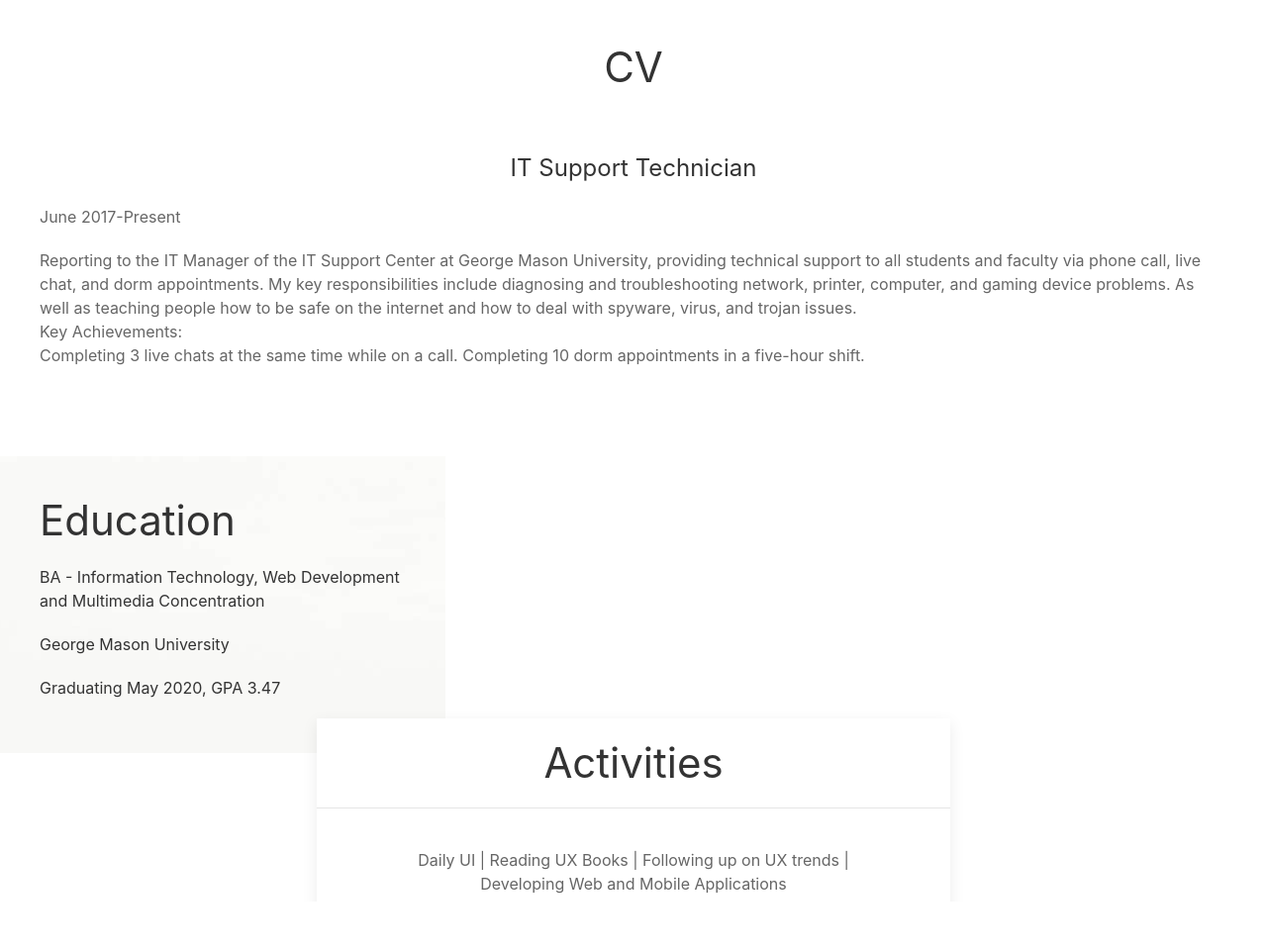
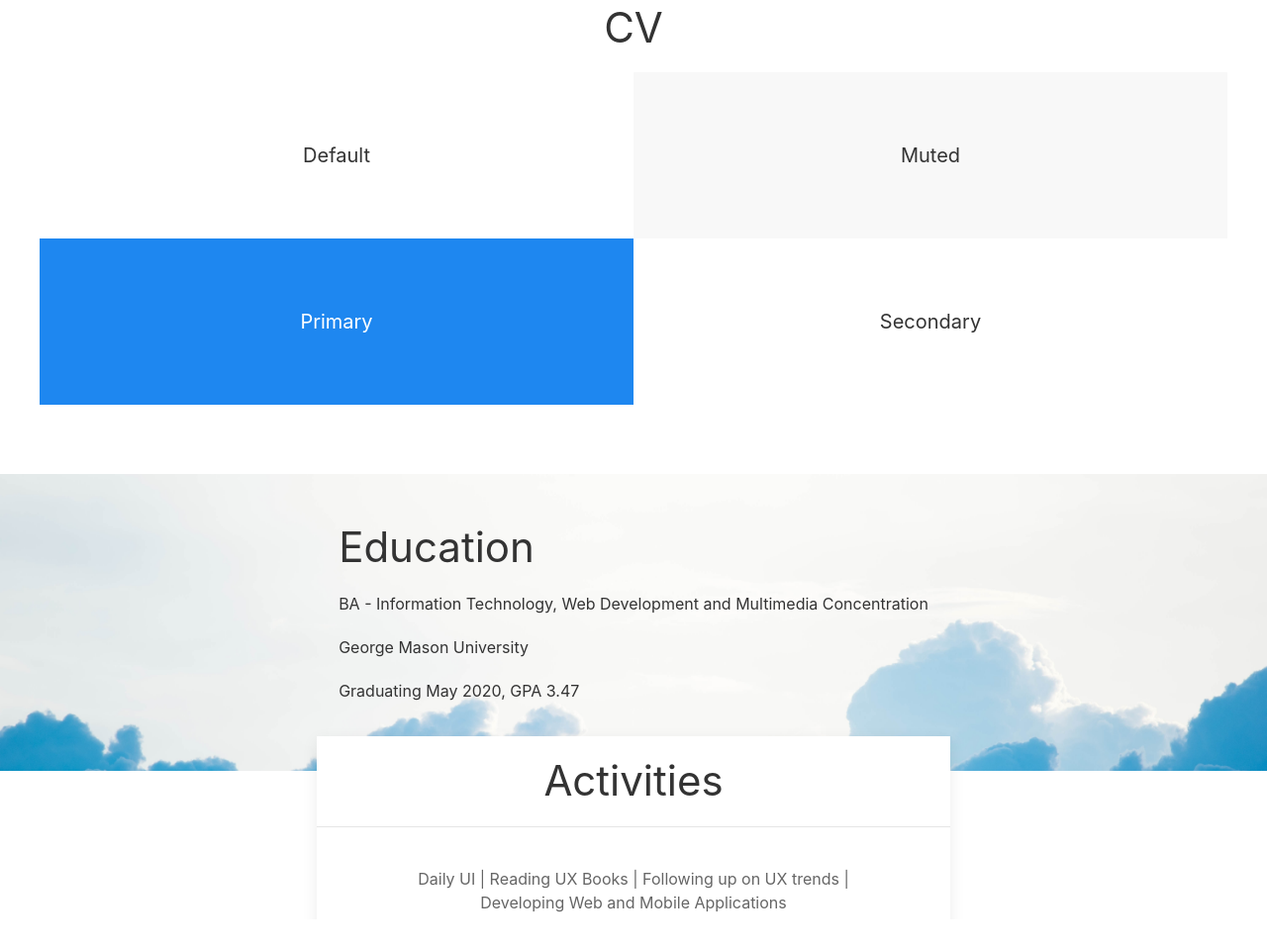
Before and after one commit to emilypho/emilypho.github.io, a plain HTML site: page index.html in a window 1280 px wide. Shown: the part 1841-2800 px from the top of the page at 99% size. Drawn offline with nearby package versions, Linux system fonts and the light colour scheme; files whose address does not match are found by name.

Commit message:
fixed educ and banner

```diff
--- a/index.html
+++ b/index.html
@@ -38,7 +38,7 @@
         <div class="uk-child-width-1 uk-light" id="banner">
             <div>
                 <div class="uk-background-cover uk-height-medium uk-panel uk-flex uk-flex-center uk-flex-middle" style="background-image: url(Images/banner-bg.png);">
-                    <p class="uk-h1">{ Hi, I'm Emily. }</p>
+                    <p class="uk-h1">&lt;p&gt;Hi, I'm Emily.&lt;/p&gt;</p>
                 </div>
             </div>
         </div>
@@ -88,11 +88,11 @@
                             <p class="uk-text-medium">I want to understand the problems, needs, and behaviors of my users.</p>
                             <p>How I research users:</p>
                             <ul class="uk-list uk-list-bullet">
-                                <li>Qualatitive and Quantitative</li>
+                                <li>Qualitative and Quantitative</li>
                                 <li>A/B Testing</li>
                                 <li>Interviews</li>
                                 <li>Surveys</li>
-                                <li>Questionares</li>
+                                <li>Questionnares</li>
                             </ul>
                             <p>Research Tools:</p>
                             <ul class="uk-list uk-list-bullet">
@@ -137,7 +137,6 @@
                                 <li>HTML</li>
                                 <li>CSS</li>
                                 <li>JavaScript</li>
-                                <li>Sass</li>
                             </ul>
                             <p>Development Tools:</p>
                             <ul class="uk-list uk-list-bullet">
@@ -155,26 +154,36 @@
 
         <div class="uk-section">
             <div class="uk-container">
-                <div class="uk-text-emphasis uk-container-expand uk-padding">
+                <div class="uk-text-emphasis">
                      <p class="uk-h1 uk-text-center">CV</p>
                 </div>
-                <div>
-                    <p class="uk-h3 uk-text-center">IT Support Technician</p>
-                    <p>June 2017-Present</p>
-                    <p>
-                    Reporting to the IT Manager of the IT Support Center at George Mason University, providing technical support to all students and faculty via phone call, live chat, and dorm appointments. My key responsibilities include diagnosing and troubleshooting network, printer, computer, and gaming device problems. As well as teaching people how to be safe on the internet and how to deal with spyware, virus, and trojan issues.
-                    <br>
-                    Key Achievements:
-                    <br>
-                    Completing 3 live chats at the same time while on a call.
-                    Completing 10 dorm appointments in a five-hour shift.
-                    </p>
+                <div class="uk-child-width-1-2@s uk-grid-collapse uk-text-center" uk-grid>
+                    <div>
+                        <div class="uk-tile uk-tile-default">
+                            <p class="uk-h4">Default</p>
+                        </div>
+                    </div>
+                    <div>
+                        <div class="uk-tile uk-tile-muted">
+                            <p class="uk-h4">Muted</p>
+                        </div>
+                    </div>
+                    <div>
+                        <div class="uk-tile uk-tile-primary">
+                            <p class="uk-h4">Primary</p>
+                        </div>
+                    </div>
+                    <div>
+                        <div class="uk-tile uk-tile-default">
+                            <p class="uk-h4">Secondary</p>
+                        </div>
+                    </div>
                 </div>
             </div>
         </div>
 
-            <div class="uk-background-fixed uk-background-center-center uk-height-medium uk-width-large" style="background-image: url(Images/sky.jpg);">
-            <div class="uk-text-emphasis uk-container-expand uk-padding">
+        <div class="uk-background-fixed uk-height-medium uk-flex uk-flex-center uk-flex-middle uk-background-cover" data-src="Images/sky.jpg" uk-img>
+           <div class="uk-text-emphasis uk-container-expand uk-padding">
                 <p class="uk-h1">Education</p>
                 <p>BA - Information Technology, Web Development and Multimedia Concentration</p>
                 <p>George Mason University</p>
@@ -200,7 +209,7 @@
         <div class="uk-background-default uk-height-medium uk-panel uk-flex uk-flex-center uk-flex-middle">
             <div class="uk-text-emphasis uk-container-expand uk-padding uk-text-center">
                 <p uk-margin>
-                    <button class="uk-button uk-button-primary uk-button-large">Download Resume</button>
+                    <a href="Documents/Pho%20Resume.pdf" target="_blank" download><button class="uk-button uk-button-primary uk-button-large">View Resume</button></a>
                     <a class="uk-button uk-button-default uk-button-large" href="#contact-modal" uk-toggle>Contact Me</a>
                 </p>
             </div>
```
Also changed, not shown: 2 other files.
